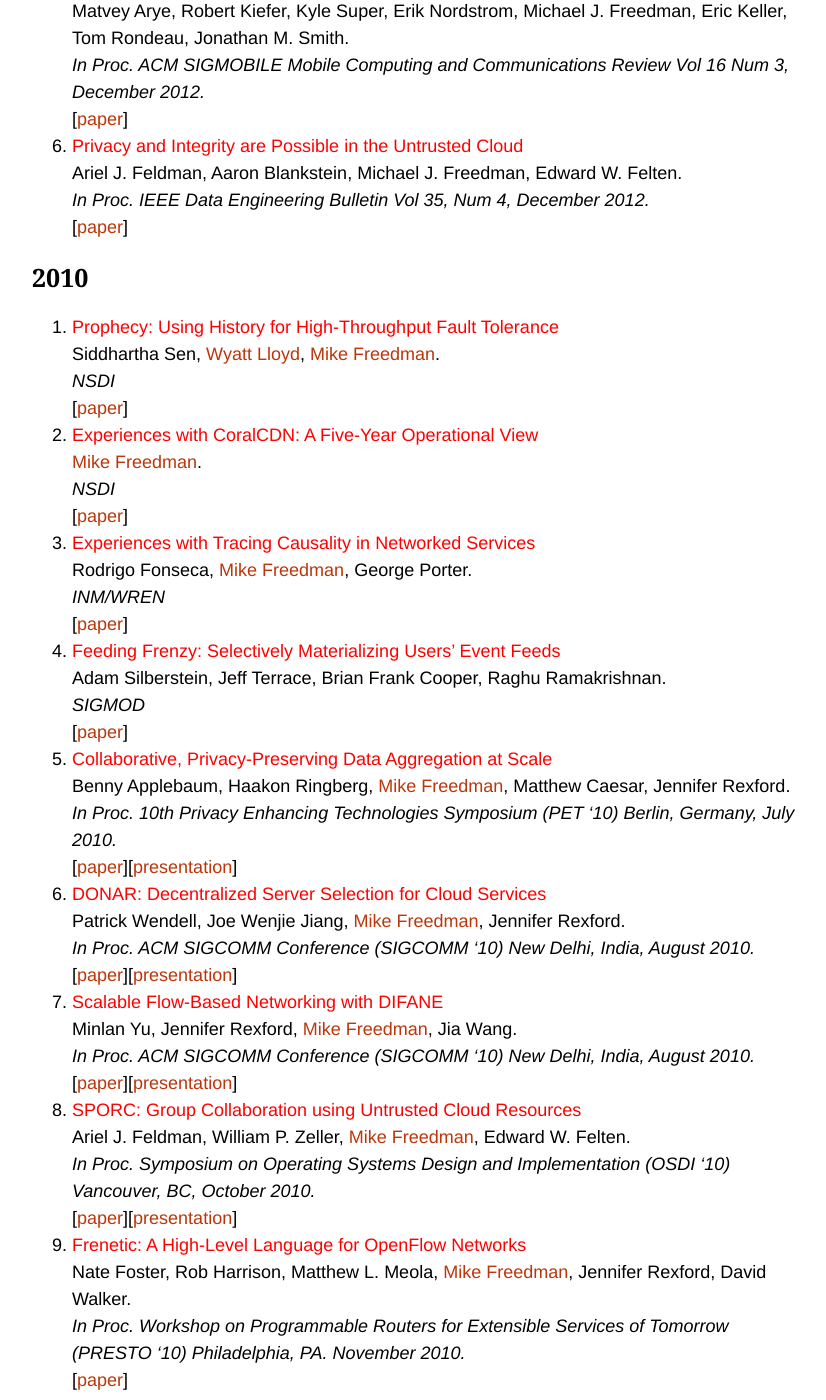
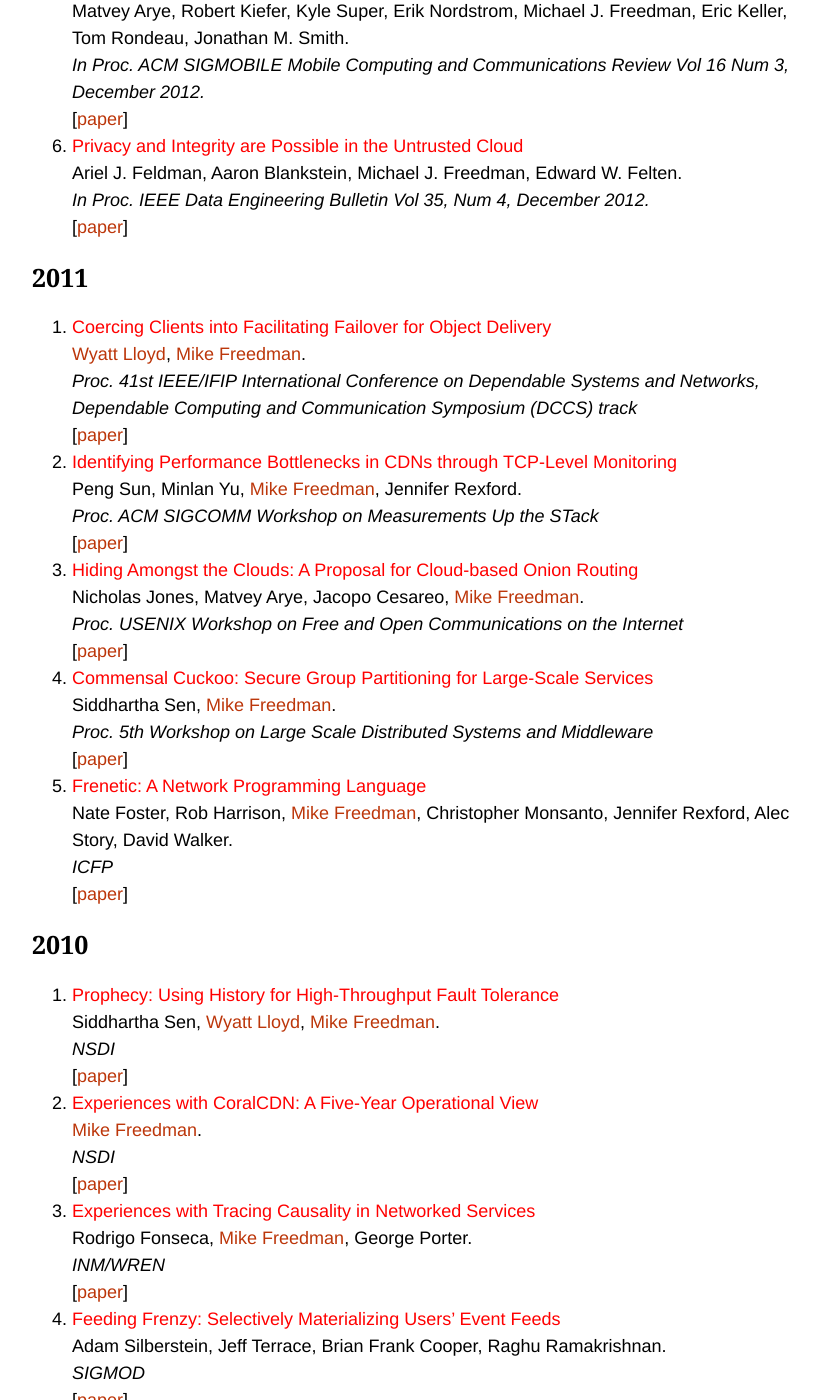
Before and after one commit to princeton-sns/www, a Jekyll site: the page built from publications.md, in a window 1280 px wide and 1400 px high, scrolled down 3503 px. Shown: the whole window, without its empty margins (218-1044 px from the left). Built offline with Jekyll 4.4.1, drawn with Linux system fonts in a browser that asks for light colours; some web fonts are replaced.

Commit message:
import 2011 (7-11)

```diff
--- a/_data/publications.yml
+++ b/_data/publications.yml
@@ -389,3 +389,52 @@
   venue: "NSDI"
   paper: /assets/papers/2010-nsdi-sen.pdf
   year: 2010
+
+- title: "Frenetic: A Network Programming Language"
+  people:
+    - Nate Foster
+    - Rob Harrison
+    - mfreed
+    - Christopher Monsanto
+    - Jennifer Rexford
+    - Alec Story
+    - David Walker
+  venue: "ICFP"
+  paper: /assets/papers/2011-icfp-foster.pdf
+  year: 2011
+
+- title: "Commensal Cuckoo: Secure Group Partitioning for Large-Scale Services"
+  people:
+    - Siddhartha Sen
+    - mfreed
+  venue: "Proc. 5th Workshop on Large Scale Distributed Systems and Middleware"
+  paper: /assets/papers/2011-ladis-sen.pdf
+  year: 2011
+
+- title: "Hiding Amongst the Clouds: A Proposal for Cloud-based Onion Routing"
+  people:
+    - Nicholas Jones
+    - Matvey Arye
+    - Jacopo Cesareo
+    - mfreed
+  venue: "Proc. USENIX Workshop on Free and Open Communications on the Internet"
+  paper: /assets/papers/2011-foci-jones.pdf
+  year: 2011
+
+- title: "Identifying Performance Bottlenecks in CDNs through TCP-Level Monitoring"
+  people:
+    - Peng Sun
+    - Minlan Yu
+    - mfreed
+    - Jennifer Rexford
+  venue: "Proc. ACM SIGCOMM Workshop on Measurements Up the STack"
+  paper: /assets/papers/2011-wmust-sun.pdf
+  year: 2011
+
+- title: "Coercing Clients into Facilitating Failover for Object Delivery"
+  people:
+    - wlloyd
+    - mfreed
+  venue: "Proc. 41st IEEE/IFIP International Conference on Dependable Systems and Networks, Dependable Computing and Communication Symposium (DCCS) track"
+  paper: /assets/papers/2011-dsn-lloyd.pdf
+  year: 2011
```
